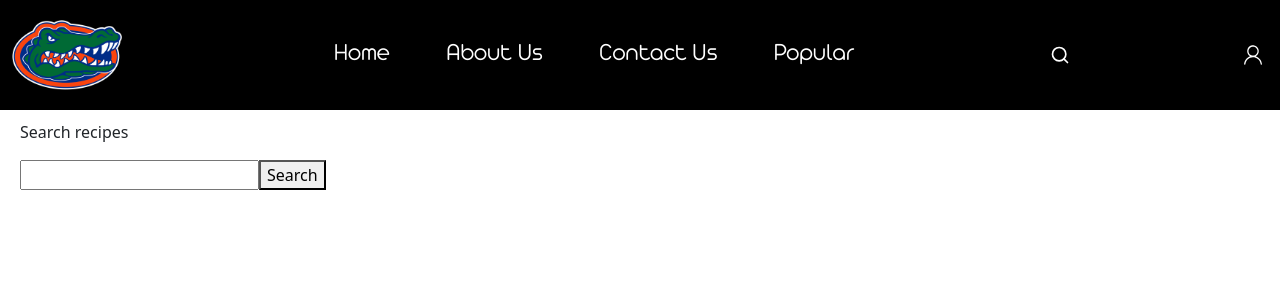
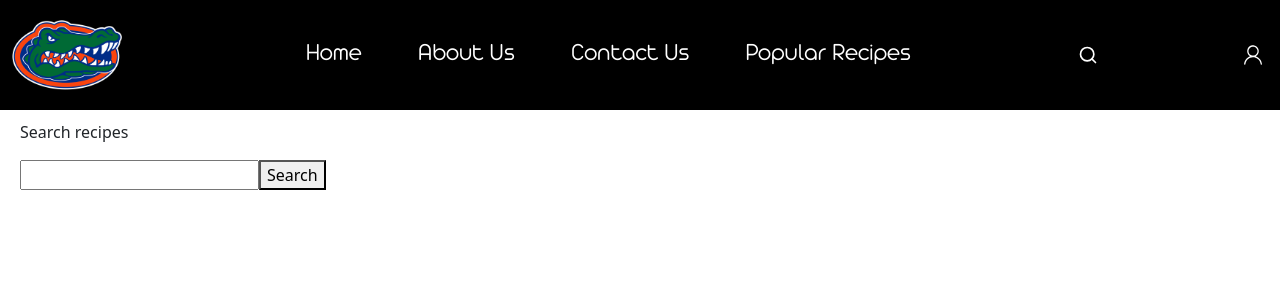
Before and after one commit to ShengLiuDev/CalorieCounter-Buddy, a React (Vite) app in the folder client/: page /search in a window 1280 px wide. Shown: the top 300 px of the page. Built offline with nearby package versions, Linux system fonts and the light colour scheme; no server answers.

Commit message:
added new video

```diff
--- a/client/src/components/Navbar/Navbar.jsx
+++ b/client/src/components/Navbar/Navbar.jsx
@@ -46,7 +46,7 @@ const Navbar = ({onScrollToSection}) => {
                         {/* Contact Us link scrolls to bottom of page */}
                         <a className="nav-link" href="#contact-us" onClick={handleNavBarClick('contact-us')}>Contact Us</a>
                         {/* Popular link */}
-                        <Link className="nav-link" to="/popular">Popular</Link>
+                        <Link className="nav-link" to="/popular">Popular Recipes</Link>
                     </div>
                 </div>
                 {/*Stuff on the Right Hand Side */}
--- a/client/src/videos/index.js
+++ b/client/src/videos/index.js
@@ -2,6 +2,7 @@ import workoutVideo1 from './workout1.mp4';
 import workoutVideo2 from './workout2.mp4';
 import workoutVideo3 from './workout3.mp4';
 import workoutVideo4 from './workout4.mp4';
+import workoutVideo5 from './workout5.mp4';
 
-const workoutVideos = [workoutVideo1, workoutVideo2, workoutVideo3, workoutVideo4];
+const workoutVideos = [workoutVideo1, workoutVideo2, workoutVideo5, workoutVideo3, workoutVideo4];
 export default workoutVideos;
```
Also changed, not shown: 1 other file (tests, documents, lock files or other folders).
